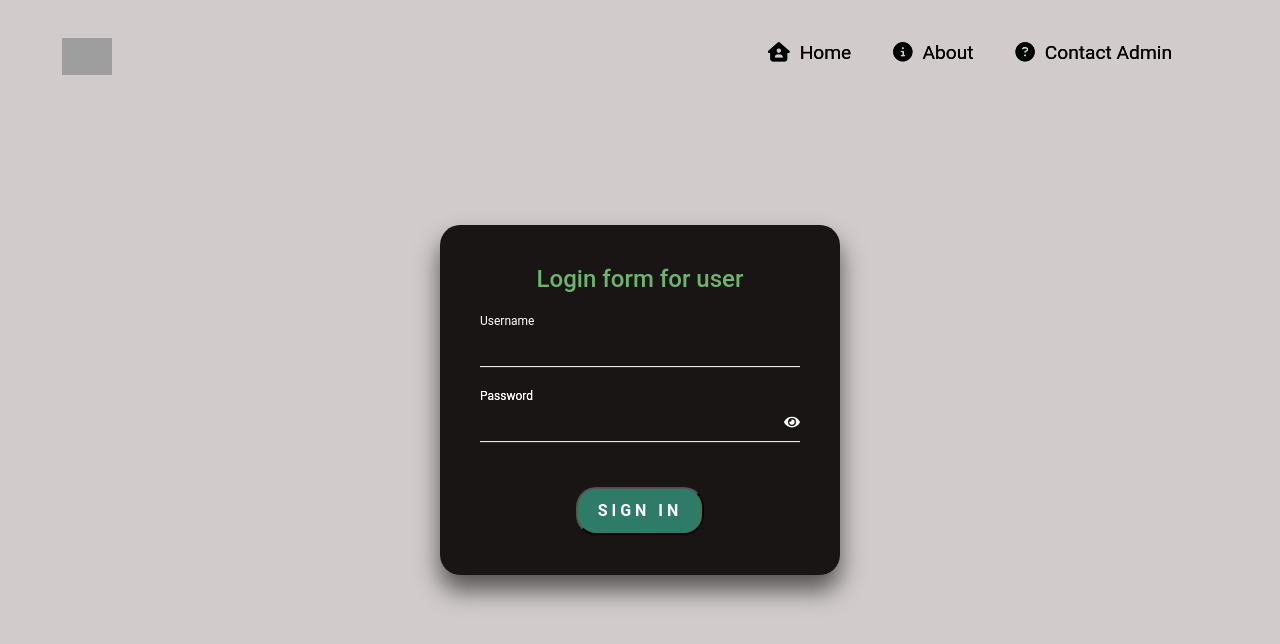
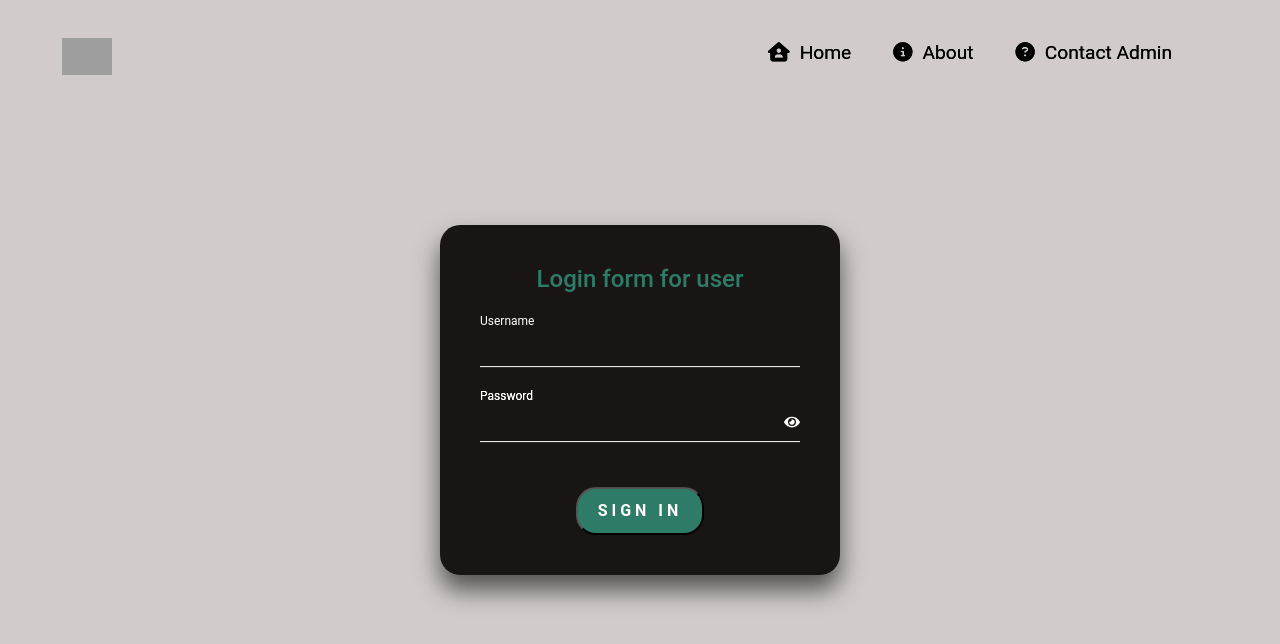
Before and after one commit to janwry26/tup-capstone, a React (Create React App) app in the folder client/: page /login in a window 1280 px wide. Shown: the top 644 px of the page. Built offline with nearby package versions, Linux system fonts and the light colour scheme; grey boxes are pictures that could not be loaded.

Commit message:
change font colors on login page

```diff
--- a/client/src/styles/login.css
+++ b/client/src/styles/login.css
@@ -21,7 +21,7 @@
 }
 
 h2 {
-  color: rgb(110, 180, 110);
+  color: #2e7c67;
   font-size: 24px;
   text-align: center;
   padding-bottom: 20px;
@@ -37,7 +37,7 @@ h2 {
   width: 100%;
   padding: 10px 0;
   font-size: 16px;
-  color: rgb(110, 180, 110);
+  color: #2e7c67;
   margin-bottom: 30px;
   border: none;
   border-bottom: 1px solid #fff;
```
